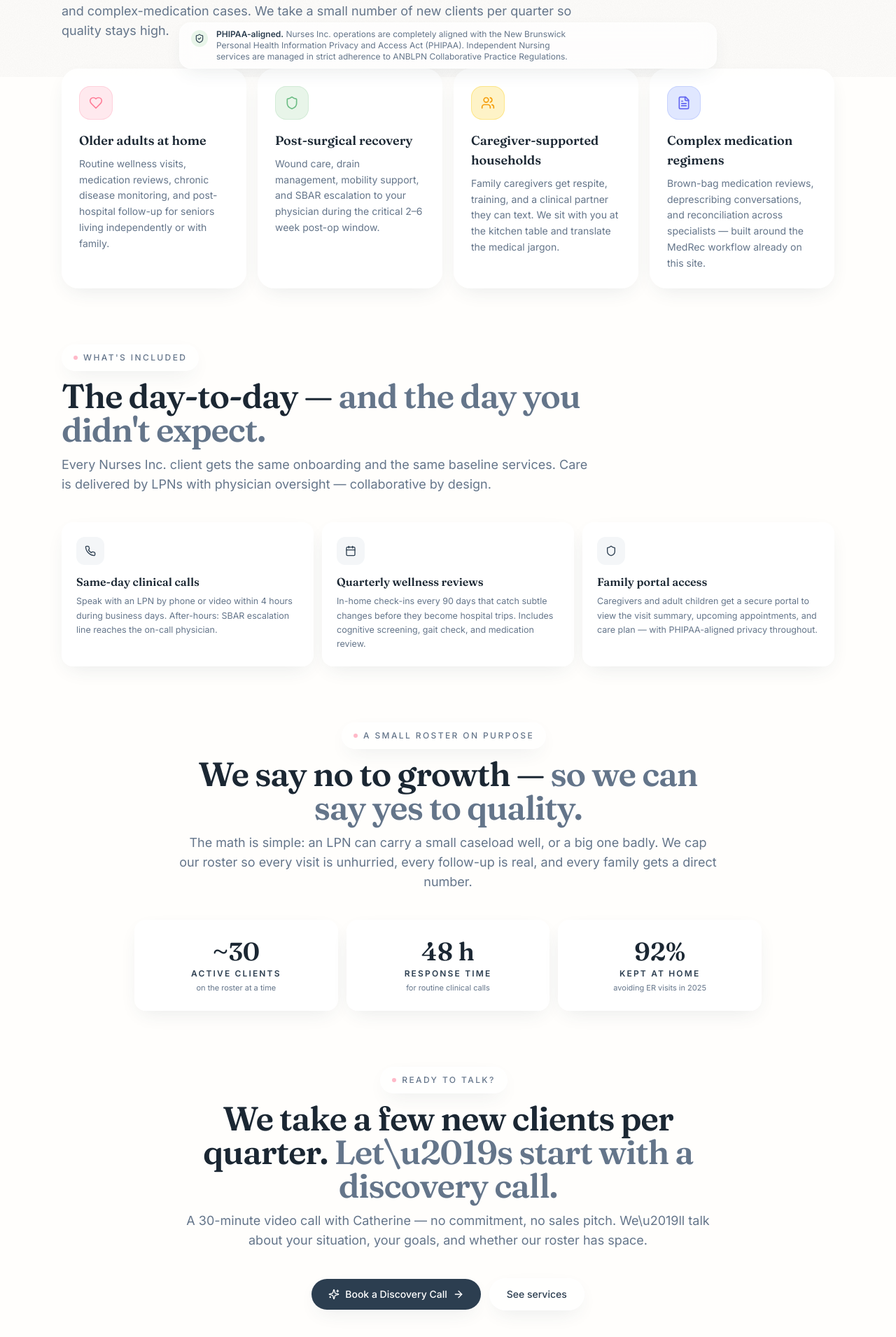
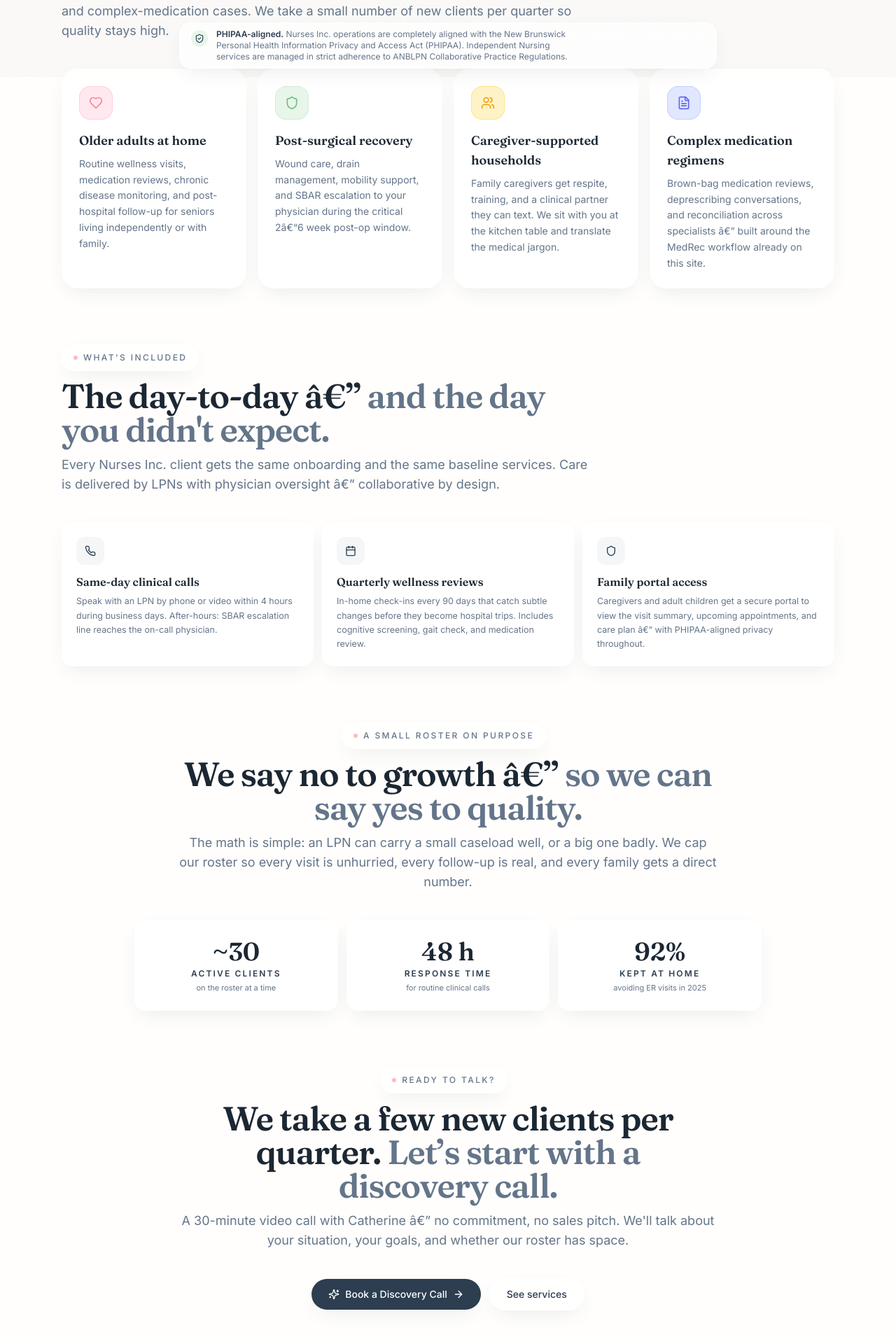
Before and after one commit to hamaouic/nursesinc, a React (Vite) app: page /clients in a window 1280 px wide. Shown: the part 690-2600 px from the top of the page at 70% size. Built offline with nearby package versions, Linux system fonts and the light colour scheme.

Commit message:
Fix literal unicode escapes in Clients hero copy

```diff
--- a/src/pages/Clients.tsx
+++ b/src/pages/Clients.tsx
@@ -24,7 +24,7 @@ const careTypes = [
   {
     title: 'Post-surgical recovery',
     description:
-      'Wound care, drain management, mobility support, and SBAR escalation to your physician during the critical 2–6 week post-op window.',
+      'Wound care, drain management, mobility support, and SBAR escalation to your physician during the critical 2â€“6 week post-op window.',
     icon: Shield,
     color: 'bg-mint-100 text-mint-500 ring-mint-200',
   },
@@ -38,7 +38,7 @@ const careTypes = [
   {
     title: 'Complex medication regimens',
     description:
-      'Brown-bag medication reviews, deprescribing conversations, and reconciliation across specialists — built around the MedRec workflow already on this site.',
+      'Brown-bag medication reviews, deprescribing conversations, and reconciliation across specialists â€” built around the MedRec workflow already on this site.',
     icon: FileText,
     color: 'bg-indigo-100 text-indigo-500 ring-indigo-200',
   },
@@ -60,7 +60,7 @@ const services = [
   {
     title: 'Family portal access',
     description:
-      'Caregivers and adult children get a secure portal to view the visit summary, upcoming appointments, and care plan — with PHIPAA-aligned privacy throughout.',
+      'Caregivers and adult children get a secure portal to view the visit summary, upcoming appointments, and care plan â€” with PHIPAA-aligned privacy throughout.',
     icon: Shield,
   },
 ];
@@ -85,7 +85,7 @@ export default function Clients() {
           </h1>
           <p className="mt-6 text-lg leading-relaxed text-ink-400">
             Nurses Inc. is a small collaborative practice in New Brunswick. We
-            work with a small roster of older adults and their families — never
+            work with a small roster of older adults and their families â€” never
             more clients than we can care for properly. Every visit is with the
             same nurse, every plan is reviewed by the same physician.
           </p>
@@ -96,7 +96,7 @@ export default function Clients() {
         eyebrow="Who we care for"
         title={
           <>
-            Built around the people we serve —{' '}
+            Built around the people we serve â€”{' '}
             <span className="text-ink-400">not the other way around.</span>
           </>
         }
@@ -135,11 +135,11 @@ export default function Clients() {
         eyebrow="What's included"
         title={
           <>
-            The day-to-day —{' '}
+            The day-to-day â€”{' '}
             <span className="text-ink-400">and the day you didn't expect.</span>
           </>
         }
-        description="Every Nurses Inc. client gets the same onboarding and the same baseline services. Care is delivered by LPNs with physician oversight — collaborative by design."
+        description="Every Nurses Inc. client gets the same onboarding and the same baseline services. Care is delivered by LPNs with physician oversight â€” collaborative by design."
       >
         <div className="grid gap-3 sm:grid-cols-2 lg:grid-cols-3">
           {services.map((s, i) => (
@@ -169,7 +169,7 @@ export default function Clients() {
         eyebrow="A small roster on purpose"
         title={
           <>
-            We say no to growth —{' '}
+            We say no to growth â€”{' '}
             <span className="text-ink-400">so we can say yes to quality.</span>
           </>
         }
@@ -208,10 +208,10 @@ export default function Clients() {
         title={
           <>
             We take a few new clients per quarter.{' '}
-            <span className="text-ink-400">Let\u2019s start with a discovery call.</span>
+            <span className="text-ink-400">Let’s start with a discovery call.</span>
           </>
         }
-        description="A 30-minute video call with Catherine — no commitment, no sales pitch. We\u2019ll talk about your situation, your goals, and whether our roster has space."
+        description="A 30-minute video call with Catherine â€” no commitment, no sales pitch. We'll talk about your situation, your goals, and whether our roster has space."
         align="center"
       >
         <div className="flex flex-wrap items-center justify-center gap-3">
```
